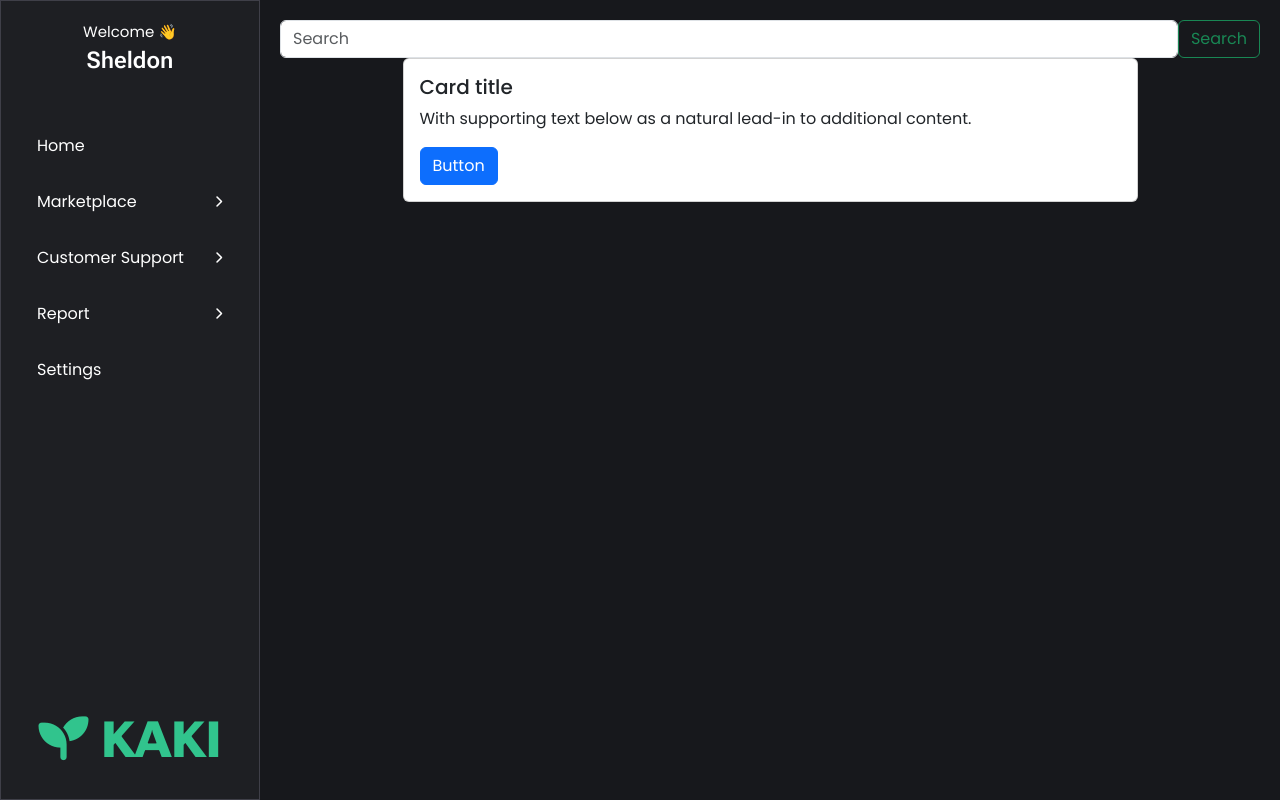
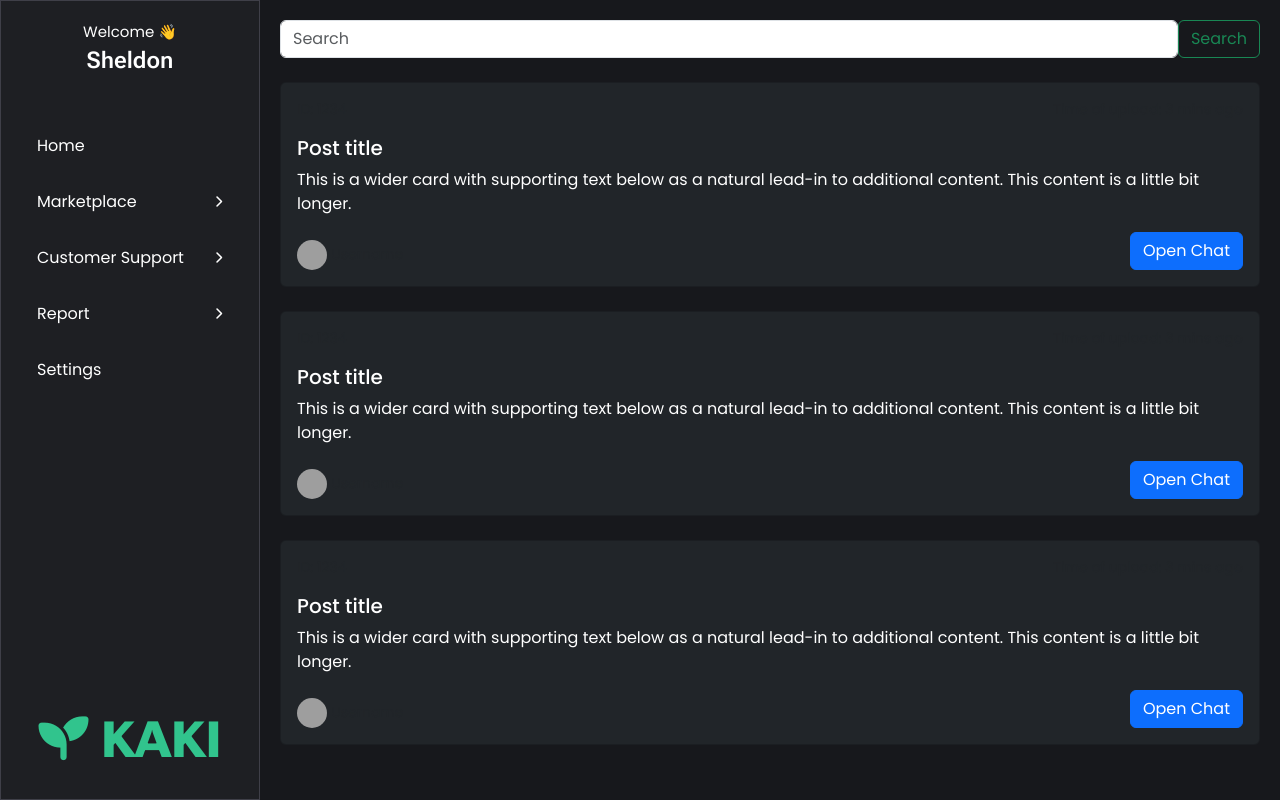
Before and after one commit to gangula-karthik/KAKI-App, a Flask app: page /user_tickets in a window 1280 px wide. Run offline with Flask 3, Linux system fonts and the light colour scheme; some libraries are stand-ins or nearby versions; grey boxes are pictures that could not be loaded.

Commit message:
add: ticketing card

```diff
--- /dev/null
+++ b/templates/customer_support/ticket.html
@@ -0,0 +1,17 @@
+<div class="card mt-4 text-bg-dark">
+  <div class="card-body">
+    <div class="d-flex justify-content-between">
+      <p class="card-text"><small class="text-muted">ID: 1234</small></p>
+      <p class="card-text"><small class="text-muted">Time of upload: 3 mins ago</small></p>
+    </div>
+    <h5 class="card-title">Post title</h5>
+    <p class="card-text">This is a wider card with supporting text below as a natural lead-in to additional content. This content is a little bit longer.</p>
+    <div class="d-flex justify-content-between align-items-end">
+      <div>
+        <img src="path_to_profile_pic.jpg" alt="profile pic" class="rounded-circle" style="width: 30px; height: 30px;">
+        <small class="text-muted">  Username</small>
+      </div>
+      <button class="btn btn-primary">Open Chat</button>
+    </div>
+  </div>
+</div>
--- a/templates/customer_support/tickets.html
+++ b/templates/customer_support/tickets.html
@@ -10,13 +10,11 @@
 </form>
 
 
-<div class="card w-75 mx-auto">
-    <div class="card-body">
-      <h5 class="card-title">Card title</h5>
-      <p class="card-text">With supporting text below as a natural lead-in to additional content.</p>
-      <a href="#" class="btn btn-primary">Button</a>
-    </div>
-</div>
+
+{% include 'customer_support/ticket.html' %}
+{% include 'customer_support/ticket.html' %}
+{% include 'customer_support/ticket.html' %}
+
 
 
 {% endblock %}
```
